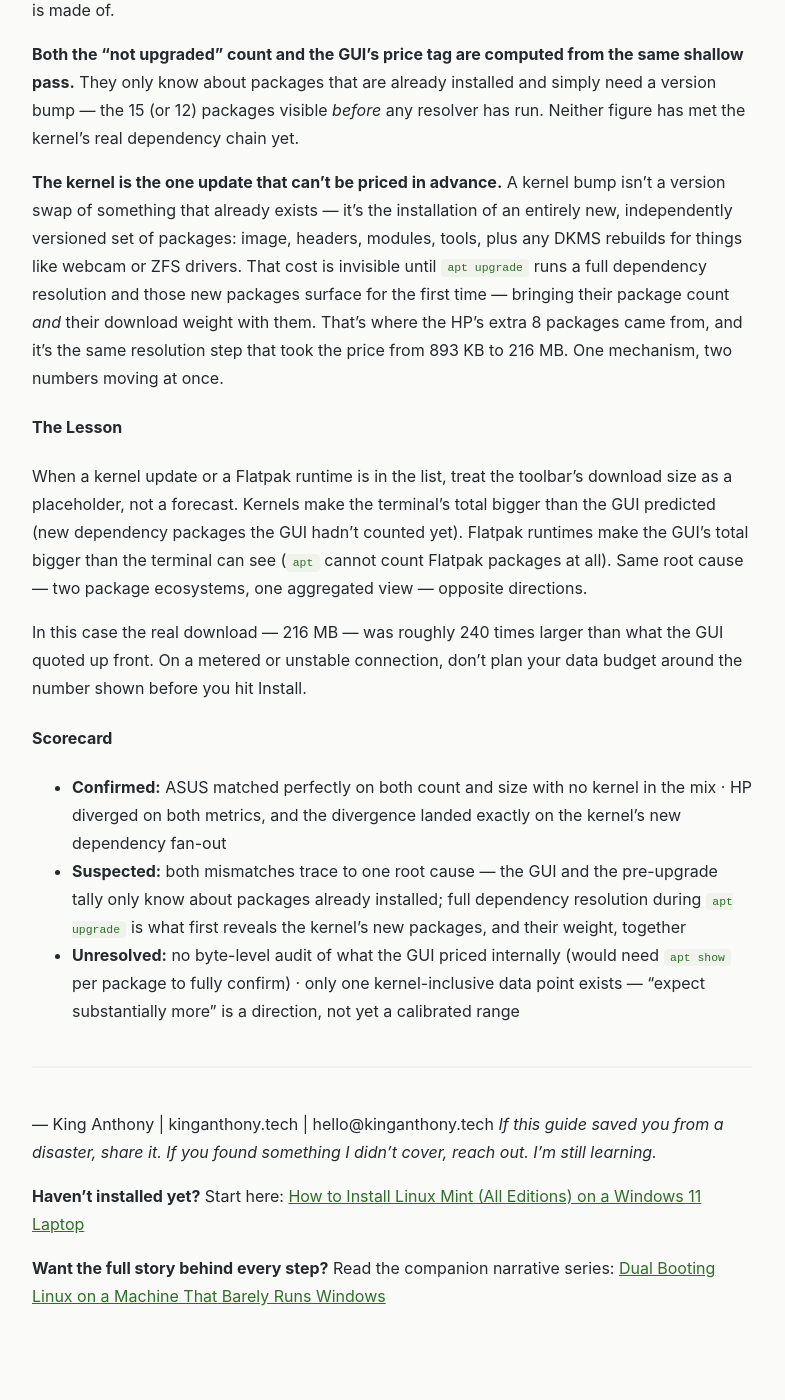
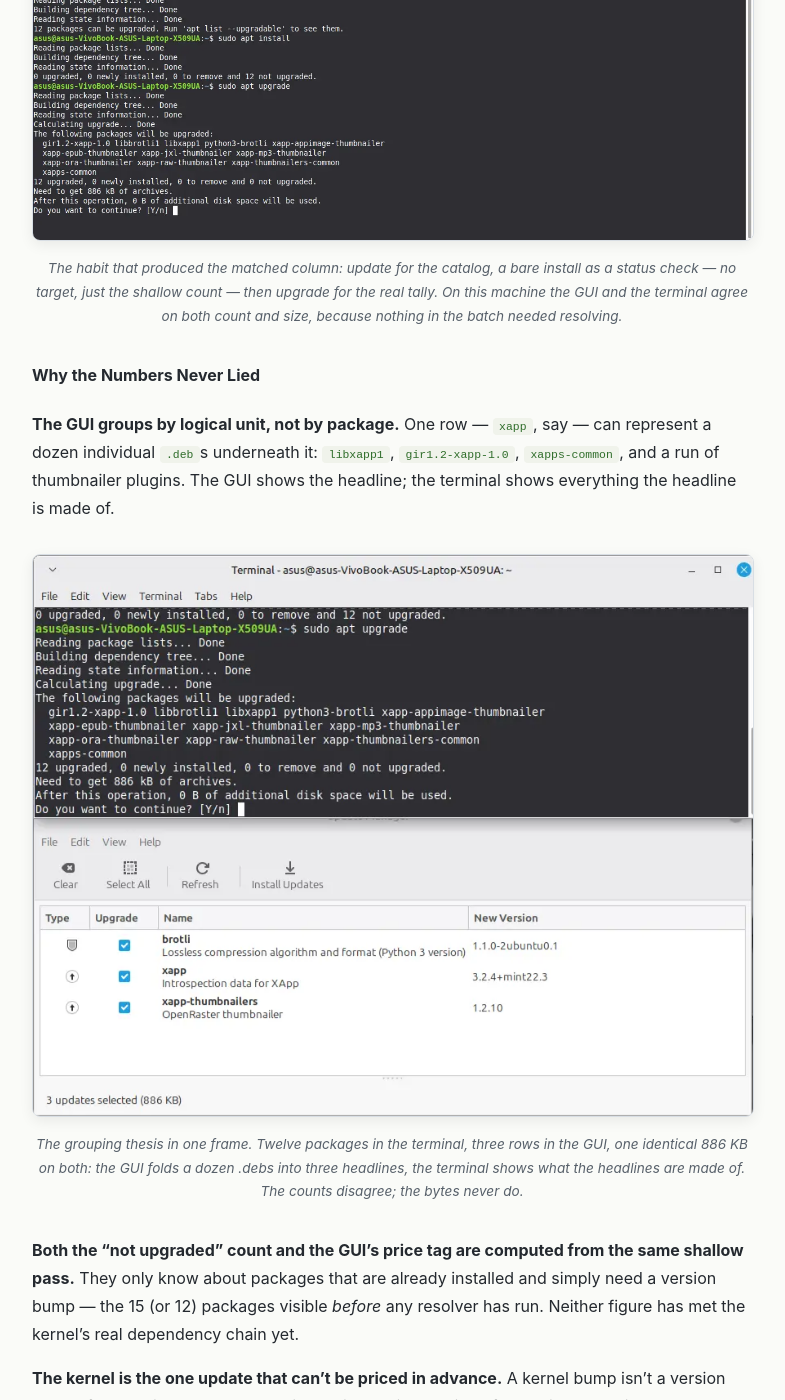
Before and after one commit to Kinganthonytech/Kinganthonytech.github.io, a Jekyll site: the page built from _posts/2026-11-06-linux-mint-first-hour-after-install.md, in a window 1280 px wide and 1400 px high, scrolled down 39915 px. Shown: the whole window, without its empty margins (248-1033 px from the left). Built offline with Jekyll 4.4.1, drawn with Linux system fonts in a browser that asks for light colours; before the commit the page ends 41289 px from its top, so only the background shows below that; some of the changed text lies outside the part shown.

Commit message:
A4: wire asus cycle, asus composite, and hp kernel montage; prune montage intermediates

```diff
--- a/_posts/2026-11-06-linux-mint-first-hour-after-install.md
+++ b/_posts/2026-11-06-linux-mint-first-hour-after-install.md
@@ -909,13 +909,37 @@
 
 The ASUS numbers matched end to end — no kernel in the batch, nothing for the two tools to disagree about. The HP numbers split on both axes at once: package count *and* download size. Same cause, two symptoms.
 
+<figure class="post-image">
+  <a href="/images/a4-asus-cycle.webp" target="_blank" rel="noopener noreferrer">
+    <img src="/images/a4-asus-cycle.webp" loading="lazy" width="1280" height="651" alt="ASUS terminal running the three-command habit top to bottom: sudo apt update with its Get/Hit mirror lines and 12 packages can be upgraded; a bare sudo apt install with no target returning 0 upgraded, 0 newly installed, 0 to remove and 12 not upgraded; then sudo apt upgrade listing twelve packages (gir1.2-xapp-1.0, libbrotli1, libxapp1, python3-brotli and eight xapp thumbnailer entries) and ending 12 upgraded, 0 newly installed, Need to get 886 kB of archives, After this operation 0 B of additional disk space, Do you want to continue? [Y/n].">
+  </a>
+  <figcaption>The habit that produced the matched column: update for the catalog, a bare install as a status check — no target, just the shallow count — then upgrade for the real tally. On this machine the GUI and the terminal agree on both count and size, because nothing in the batch needed resolving.</figcaption>
+</figure>
+
 #### Why the Numbers Never Lied
 
 **The GUI groups by logical unit, not by package.** One row — `xapp`, say — can represent a dozen individual `.deb`s underneath it: `libxapp1`, `gir1.2-xapp-1.0`, `xapps-common`, and a run of thumbnailer plugins. The GUI shows the headline; the terminal shows everything the headline is made of.
 
+
+<figure class="post-image">
+  <a href="/images/a4-asus-composite.webp" target="_blank" rel="noopener noreferrer">
+    <img src="/images/a4-asus-composite.webp" loading="lazy" width="882" height="687" alt="Composite: the ASUS terminal's apt upgrade tail — the twelve-package list, 12 upgraded, Need to get 886 kB, 0 B of additional disk space, the [Y/n] prompt — layered over the top of the light-grey Update Manager window below, which shows three ticked rows (brotli 1.1.0-2ubuntu0.1, xapp 3.2.4+mint22.3, xapp-thumbnailers 1.2.10) and a footer reading 3 updates selected (886 KB).">
+  </a>
+  <figcaption>The grouping thesis in one frame. Twelve packages in the terminal, three rows in the GUI, one identical 886 KB on both: the GUI folds a dozen .debs into three headlines, the terminal shows what the headlines are made of. The counts disagree; the bytes never do.</figcaption>
+</figure>
+
 **Both the "not upgraded" count and the GUI's price tag are computed from the same shallow pass.** They only know about packages that are already installed and simply need a version bump — the 15 (or 12) packages visible *before* any resolver has run. Neither figure has met the kernel's real dependency chain yet.
 
 **The kernel is the one update that can't be priced in advance.** A kernel bump isn't a version swap of something that already exists — it's the installation of an entirely new, independently versioned set of packages: image, headers, modules, tools, plus any DKMS rebuilds for things like webcam or ZFS drivers. That cost is invisible until `apt upgrade` runs a full dependency resolution and those new packages surface for the first time — bringing their package count *and* their download weight with them. That's where the HP's extra 8 packages came from, and it's the same resolution step that took the price from 893 KB to 216 MB. One mechanism, two numbers moving at once.
+
+
+<figure class="post-image">
+  <a href="/images/a4-hp-kernel-composite.webp" target="_blank" rel="noopener noreferrer">
+    <img src="/images/a4-hp-kernel-composite.webp" loading="lazy" width="802" height="1028" alt="Two-panel montage of the HP's kernel-inclusive update. Top: the dark-themed Update Manager with four ticked rows — brotli (highlighted), Linux kernel 7.0.0-42.42~24.04.1, xapp, xapp-thumbnailers — and a footer reading 4 updates selected (893 KB). Bottom: the HP terminal after sudo apt upgrade, opening with The following NEW packages will be installed: and eight linux-* entries (headers, hwe-headers, hwe-tools, image, v4l2loopback modules, zfs modules, modules, tools for 7.0.0-42-generic), then the upgrade list, then 15 upgraded, 8 newly installed, Need to get 216 MB of archives, After this operation 355 MB of additional disk space, [Y/n].">
+  </a>
+  <figcaption>The HP column's two rulers, stacked. The GUI quotes 893 KB for four rows, the kernel among them as a single headline; the terminal, after full dependency resolution, prices the same batch at 216 MB — and the eight NEW linux-* packages between the two numbers are exactly the fan-out the GUI could not see in advance. Same update, roughly 240 times apart, neither tool lying.</figcaption>
+</figure>
+
 
 #### The Lesson
 
```
Also changed, not shown: images/a4-asus-composite.webp (added), images/a4-asus-cycle.webp (added), images/a4-hp-kernel-composite.webp (added).
